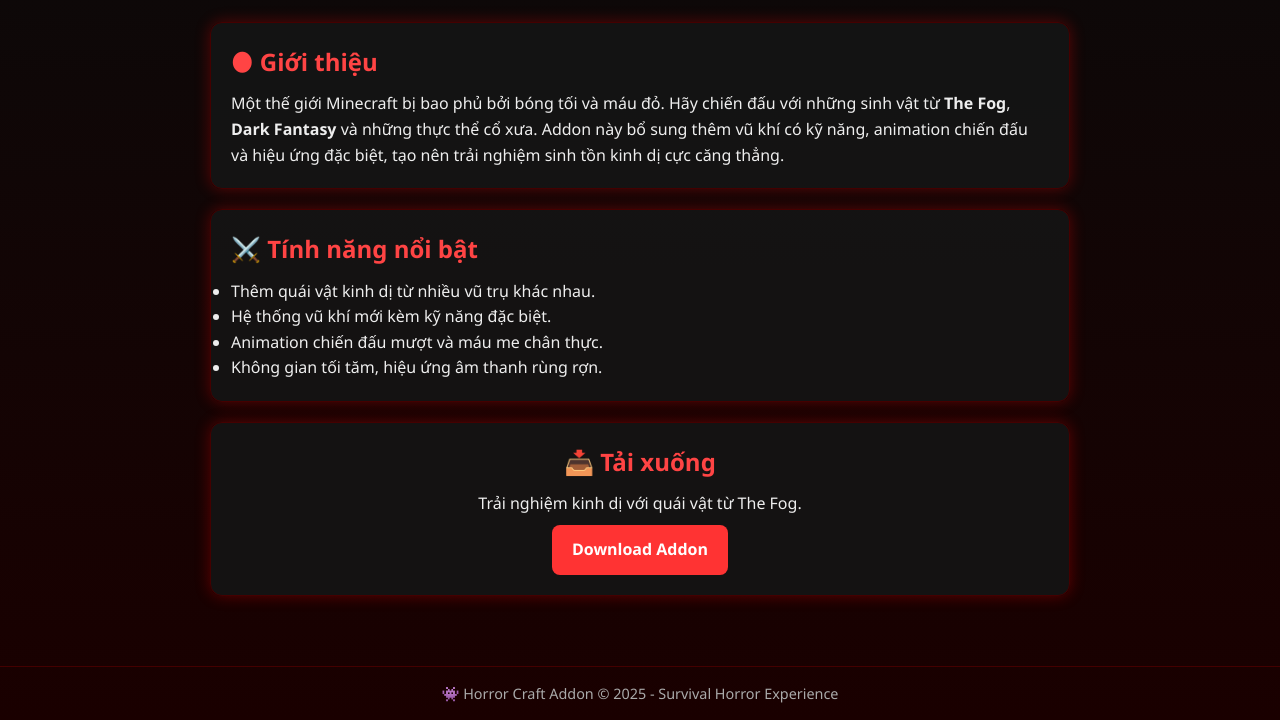
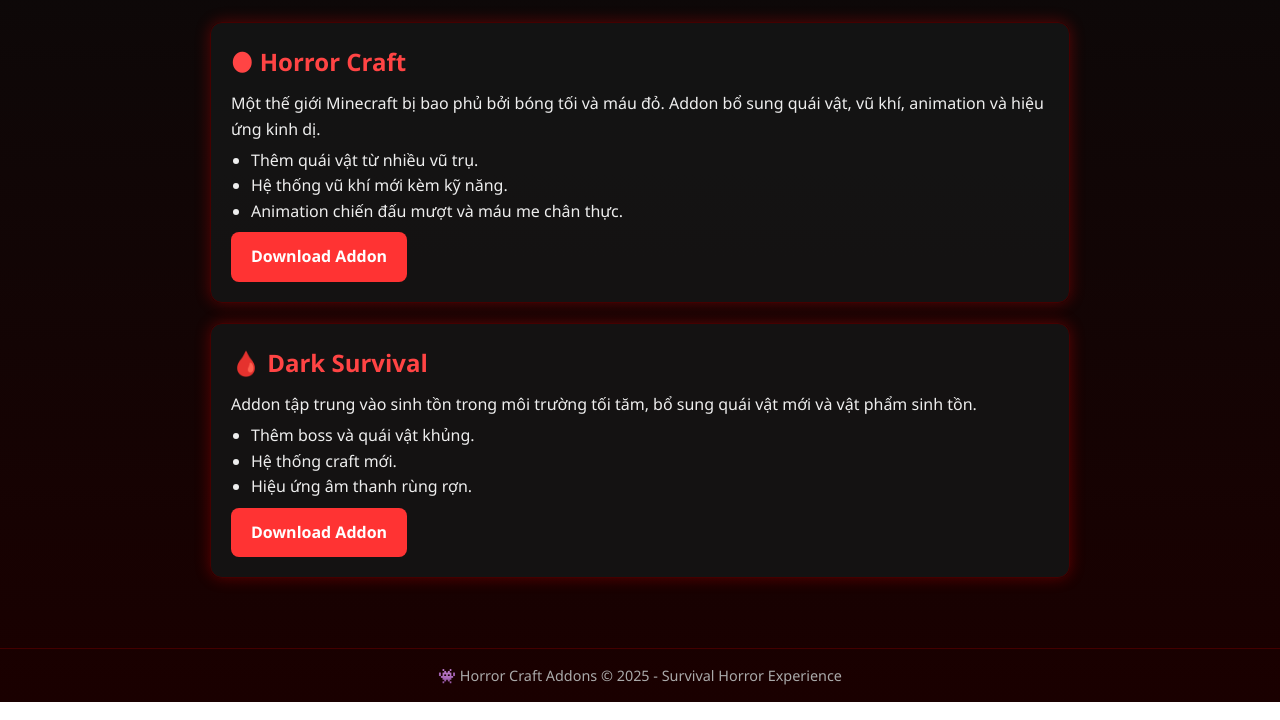
Before and after one commit to truongten139-star/MCPEXNGHIAVN2, a plain HTML site: page index.html in a window 1280 px wide. Shown: the part 183-903 px from the top of the page. Drawn offline with Linux system fonts and the light colour scheme.

Commit message:
index.html

```diff
--- a/index.html
+++ b/index.html
@@ -3,139 +3,108 @@
 <head>
   <meta charset="UTF-8">
   <meta name="viewport" content="width=device-width, initial-scale=1.0">
-  <title>👾 Horror Craft Addon</title>
+  <title>👾 Horror Craft Addons</title>
   <style>
-    /* Reset */
-    * {
-      margin: 0;
-      padding: 0;
-      box-sizing: border-box;
-    }
-
+    * { margin:0; padding:0; box-sizing:border-box; }
     body {
       background: linear-gradient(to bottom, #0a0a0a, #1a0000);
-      color: #eee;
+      color:#eee;
       font-family: 'Segoe UI', Tahoma, Geneva, Verdana, sans-serif;
-      line-height: 1.6;
+      line-height:1.6;
     }
-
-    .container {
-      max-width: 900px;
-      margin: auto;
-      padding: 20px;
+    .container { max-width: 900px; margin:auto; padding:20px; }
+    .logo { display:block; margin:20px auto; max-width:220px; filter: drop-shadow(0 0 10px #ff0000); }
+    h1 { text-align:center; color:#ff3333; font-size:2.2em; margin-bottom:10px; text-shadow:0 0 10px #900; }
+    .subtitle { text-align:center; font-size:1.1em; margin-bottom:25px; color:#ccc; }
+    .card {
+      background: rgba(20,20,20,0.9);
+      border:1px solid #400;
+      border-radius:12px;
+      padding:20px;
+      margin-bottom:20px;
+      box-shadow:0 0 15px rgba(255,0,0,0.3);
+      transition:0.3s;
     }
-
-    .logo {
-      display: block;
-      margin: 20px auto;
-      max-width: 220px;
-      filter: drop-shadow(0 0 10px #ff0000);
+    .card:hover { box-shadow:0 0 25px rgba(255,0,0,0.6); }
+    .card h2 { color:#ff4444; margin-bottom:10px; }
+    a.button {
+      display:inline-block;
+      padding:12px 20px;
+      background:#ff3333;
+      color:#fff;
+      border-radius:8px;
+      text-decoration:none;
+      font-weight:bold;
+      transition:0.3s;
+      margin-top:8px;
     }
-
-    h1 {
-      text-align: center;
-      color: #ff3333;
-      font-size: 2.2em;
-      margin-bottom: 10px;
-      text-shadow: 0 0 10px #900;
-    }
-
-    .subtitle {
-      text-align: center;
-      font-size: 1.1em;
-      margin-bottom: 25px;
-      color: #ccc;
-    }
-
-    .card {
-      background: rgba(20, 20, 20, 0.9);
-      border: 1px solid #400;
-      border-radius: 12px;
-      padding: 20px;
-      margin-bottom: 20px;
-      box-shadow: 0 0 15px rgba(255, 0, 0, 0.3);
-      transition: 0.3s;
-    }
-
-    .card:hover {
-      box-shadow: 0 0 25px rgba(255,0,0,0.6);
-    }
-
-    .card h2 {
-      color: #ff4444;
-      margin-bottom: 10px;
-    }
-
-    a.button {
-      display: inline-block;
-      padding: 12px 20px;
-      background: #ff3333;
-      color: #fff;
-      border-radius: 8px;
-      text-decoration: none;
-      font-weight: bold;
-      transition: 0.3s;
-      margin-top: 8px;
-    }
-
-    a.button:hover {
-      background: #cc0000;
-      box-shadow: 0 0 15px #ff0000;
-    }
-
-    footer {
-      text-align: center;
-      padding: 15px;
-      font-size: 0.9em;
-      color: #aaa;
-      border-top: 1px solid #400;
-      margin-top: 30px;
-    }
+    a.button:hover { background:#cc0000; box-shadow:0 0 15px #ff0000; }
+    footer { text-align:center; padding:15px; font-size:0.9em; color:#aaa; border-top:1px solid #400; margin-top:30px; }
+    ul { margin-left: 20px; margin-top: 5px; }
   </style>
 </head>
 <body>
   <div class="container">
-    <!-- Logo -->
     <img src="/logo.png" alt="Horror Craft Logo" class="logo">
-
-    <!-- Tiêu đề -->
-    <h1>Addon Horror Craft</h1>
+    <h1>Horror Craft Addons</h1>
     <p class="subtitle">Minecraft PE 1.21.100 • Dark Fantasy • Kinh dị sinh tồn</p>
 
-    <!-- Giới thiệu -->
-    <div class="card">
-      <h2>🌑 Giới thiệu</h2>
-      <p>
-        Một thế giới Minecraft bị bao phủ bởi bóng tối và máu đỏ.
-        Hãy chiến đấu với những sinh vật từ <b>The Fog</b>, <b>Dark Fantasy</b>
-        và những thực thể cổ xưa. Addon này bổ sung thêm vũ khí có kỹ năng,
-        animation chiến đấu và hiệu ứng đặc biệt, tạo nên trải nghiệm sinh tồn kinh dị cực căng thẳng.
-      </p>
-    </div>
+    <!-- Nơi render các addon -->
+    <div id="addons-container"></div>
 
-    <!-- Tính năng -->
-    <div class="card">
-      <h2>⚔️ Tính năng nổi bật</h2>
-      <ul>
-        <li>Thêm quái vật kinh dị từ nhiều vũ trụ khác nhau.</li>
-        <li>Hệ thống vũ khí mới kèm kỹ năng đặc biệt.</li>
-        <li>Animation chiến đấu mượt và máu me chân thực.</li>
-        <li>Không gian tối tăm, hiệu ứng âm thanh rùng rợn.</li>
-      </ul>
-    </div>
-
-    <!-- Tải xuống -->
-    <div class="card" style="text-align:center;">
-      <h2>📥 Tải xuống</h2>
-      <p>Trải nghiệm kinh dị với quái vật từ The Fog.</p>
-      <a href="https://www.mediafire.com/file/ik8gf3yqo3iu3qt/Cartyoon+Cat.jar+[Horror]_1756587264060.mcaddon/file" class="button" target="_blank" rel="noopener noreferrer">
-        Download Addon
-      </a>
-    </div>
   </div>
 
   <footer>
-    👾 Horror Craft Addon © 2025 - Survival Horror Experience
+    👾 Horror Craft Addons © 2025 - Survival Horror Experience
   </footer>
+
+  <script>
+    // Danh sách addon
+    const addons = [
+      {
+        name: "🌑 Horror Craft",
+        description: "Một thế giới Minecraft bị bao phủ bởi bóng tối và máu đỏ. Addon bổ sung quái vật, vũ khí, animation và hiệu ứng kinh dị.",
+        features: [
+          "Thêm quái vật từ nhiều vũ trụ.",
+          "Hệ thống vũ khí mới kèm kỹ năng.",
+          "Animation chiến đấu mượt và máu me chân thực."
+        ],
+        download: "https://www.mediafire.com/file/ik8gf3yqo3iu3qt/Cartyoon+Cat.jar+[Horror]_1756587264060.mcaddon/file"
+      },
+      {
+        name: "🩸 Dark Survival",
+        description: "Addon tập trung vào sinh tồn trong môi trường tối tăm, bổ sung quái vật mới và vật phẩm sinh tồn.",
+        features: [
+          "Thêm boss và quái vật khủng.",
+          "Hệ thống craft mới.",
+          "Hiệu ứng âm thanh rùng rợn."
+        ],
+        download: "https://www.mediafire.com/file/example_dark_survival.mcaddon/file"
+      }
+      // Bạn có thể thêm addon mới vào đây
+    ];
+
+    const container = document.getElementById('addons-container');
+
+    // Render mỗi addon
+    addons.forEach(addon => {
+      const card = document.createElement('div');
+      card.className = 'card';
+
+      let featuresHTML = '';
+      if(addon.features && addon.features.length > 0){
+        featuresHTML = '<ul>' + addon.features.map(f => `<li>${f}</li>`).join('') + '</ul>';
+      }
+
+      card.innerHTML = `
+        <h2>${addon.name}</h2>
+        <p>${addon.description}</p>
+        ${featuresHTML}
+        <a href="${addon.download}" class="button" target="_blank" rel="noopener noreferrer">Download Addon</a>
+      `;
+
+      container.appendChild(card);
+    });
+  </script>
 </body>
 </html>
```
